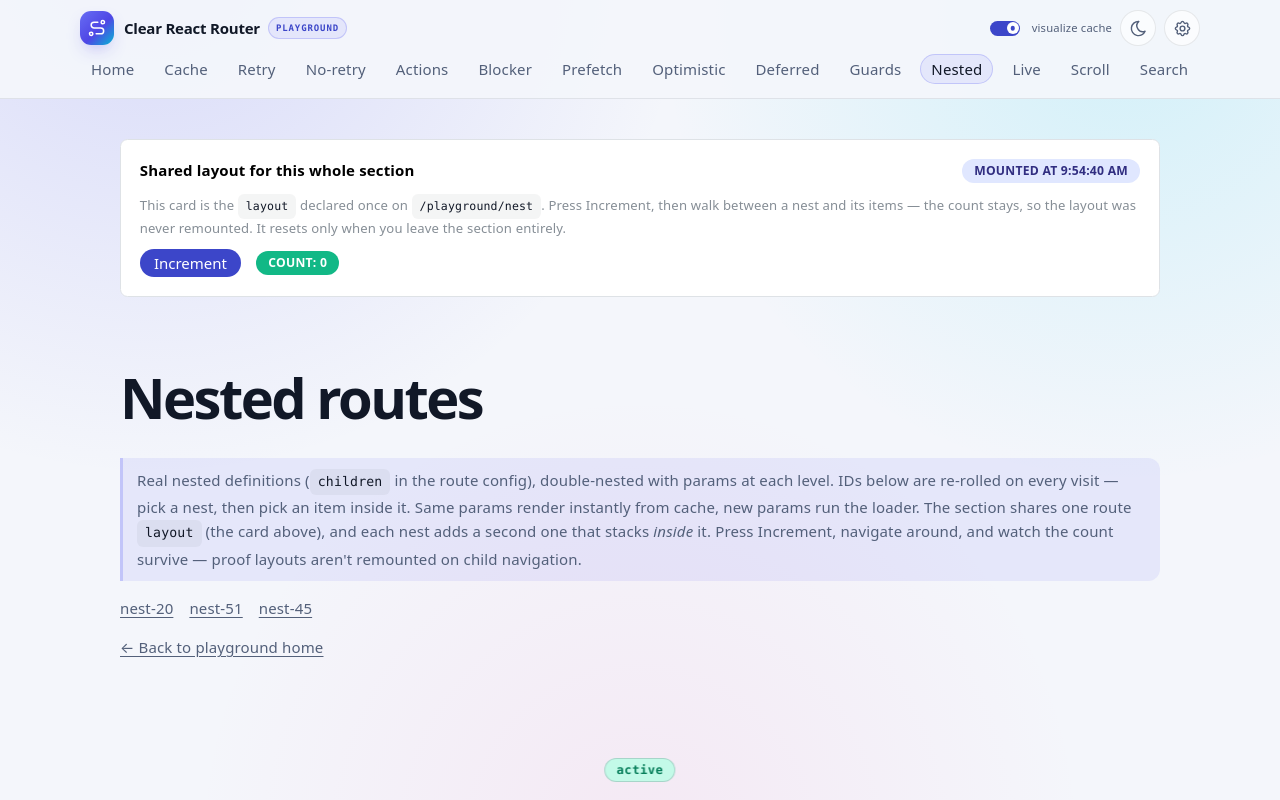
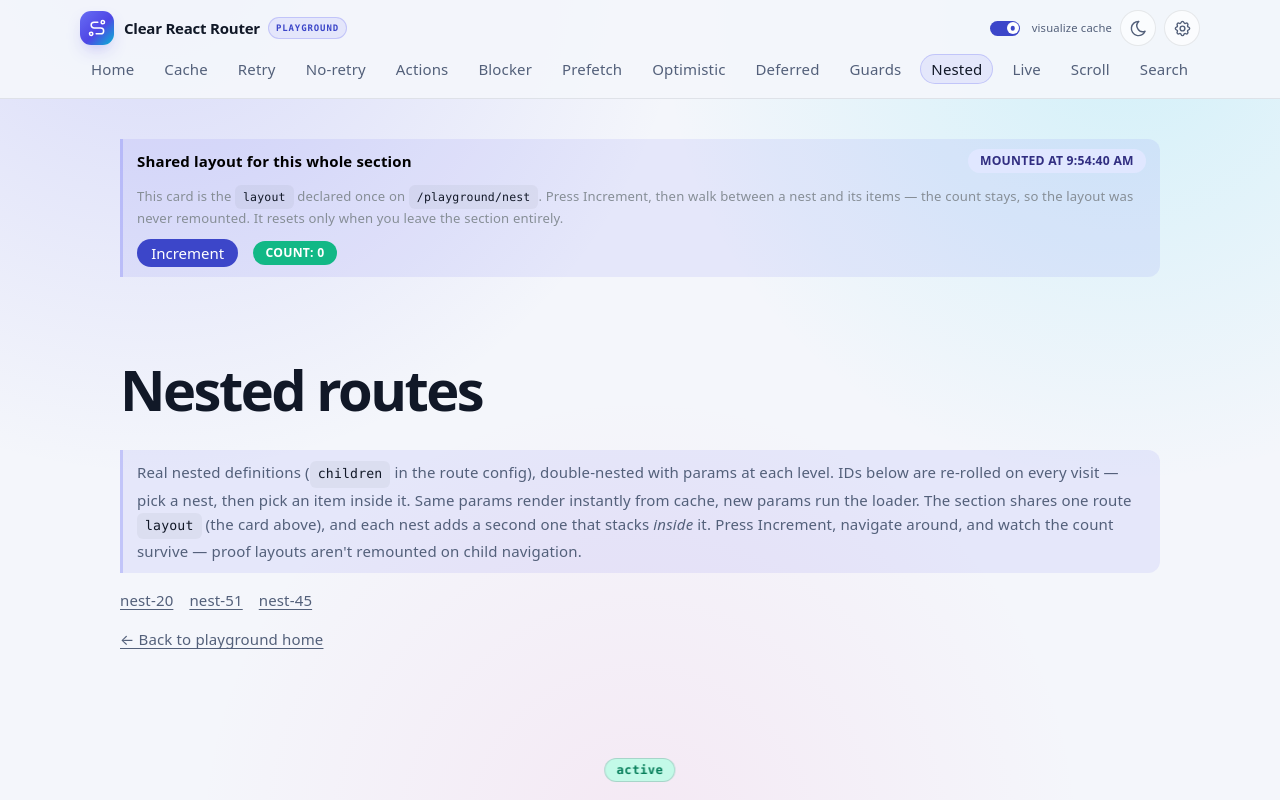
Before and after one commit to AndrewBubnov/clear-react-router, a React (Vite) app: page /playground/nest in a window 1280 px wide. Built offline with nearby package versions, Linux system fonts and the light colour scheme.

Commit message:
Fix layout content style

```diff
--- a/src/playground/NestChildLayout.tsx
+++ b/src/playground/NestChildLayout.tsx
@@ -7,7 +7,7 @@ export const NestChildLayout = ({ children }: { children: ReactNode }) => {
 
 	return (
 		<div className="pg-layout-bar">
-			<Paper withBorder radius="md" p="md">
+			<Paper radius="md" p="md" className="pg-hint">
 				<Group justify="space-between" align="center">
 					<Text fw={600}>Nested layout</Text>
 					<Badge variant="light" color="grape">
--- a/src/playground/NestLayout.tsx
+++ b/src/playground/NestLayout.tsx
@@ -8,7 +8,7 @@ export const NestLayout = ({ children }: { children: ReactNode }) => {
 	return (
 		<>
 			<div className="pg-layout-bar">
-				<Card withBorder radius="md" padding="lg">
+				<Card radius="md" padding="lg" className="pg-hint">
 					<Stack gap="sm">
 						<Group justify="space-between" align="center">
 							<Text fw={600}>Shared layout for this whole section</Text>
```
